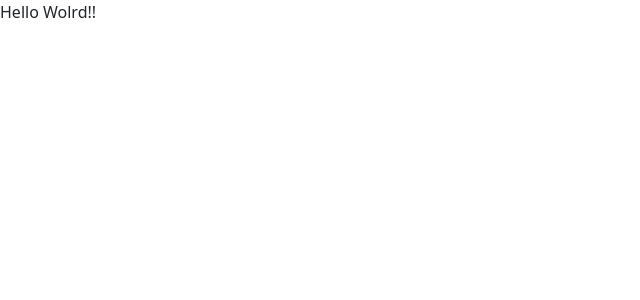
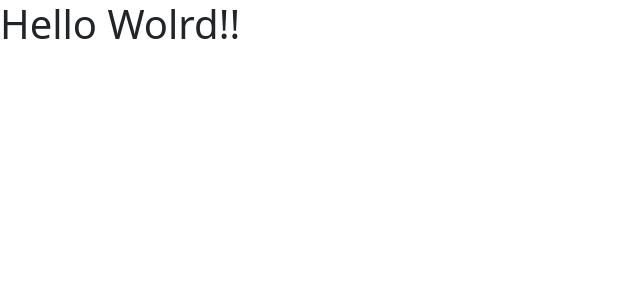
Before and after one commit to IP-Proyectos-y-Soluciones/Reserva-Hotel-App, a React (Vite) app in the folder client/: page / in a window 1280 px wide. Shown: the top 300 px of the page, without its empty margins (0-640 px from the left). Built offline with nearby package versions, Linux system fonts and the light colour scheme.

Commit message:
Update bootstrap

```diff
--- a/client/src/App.jsx
+++ b/client/src/App.jsx
@@ -3,7 +3,7 @@ function App() {
 
   return (
     <div>
-      Hello Wolrd!!
+      <h1>Hello Wolrd!!</h1>
     </div>
   )
 }
```
Also changed, not shown: client/package.json (+10 -9 lines), client/src/assets/js/main.js (added, +10 -0 lines), 2 other files (tests, documents, lock files or other folders).
